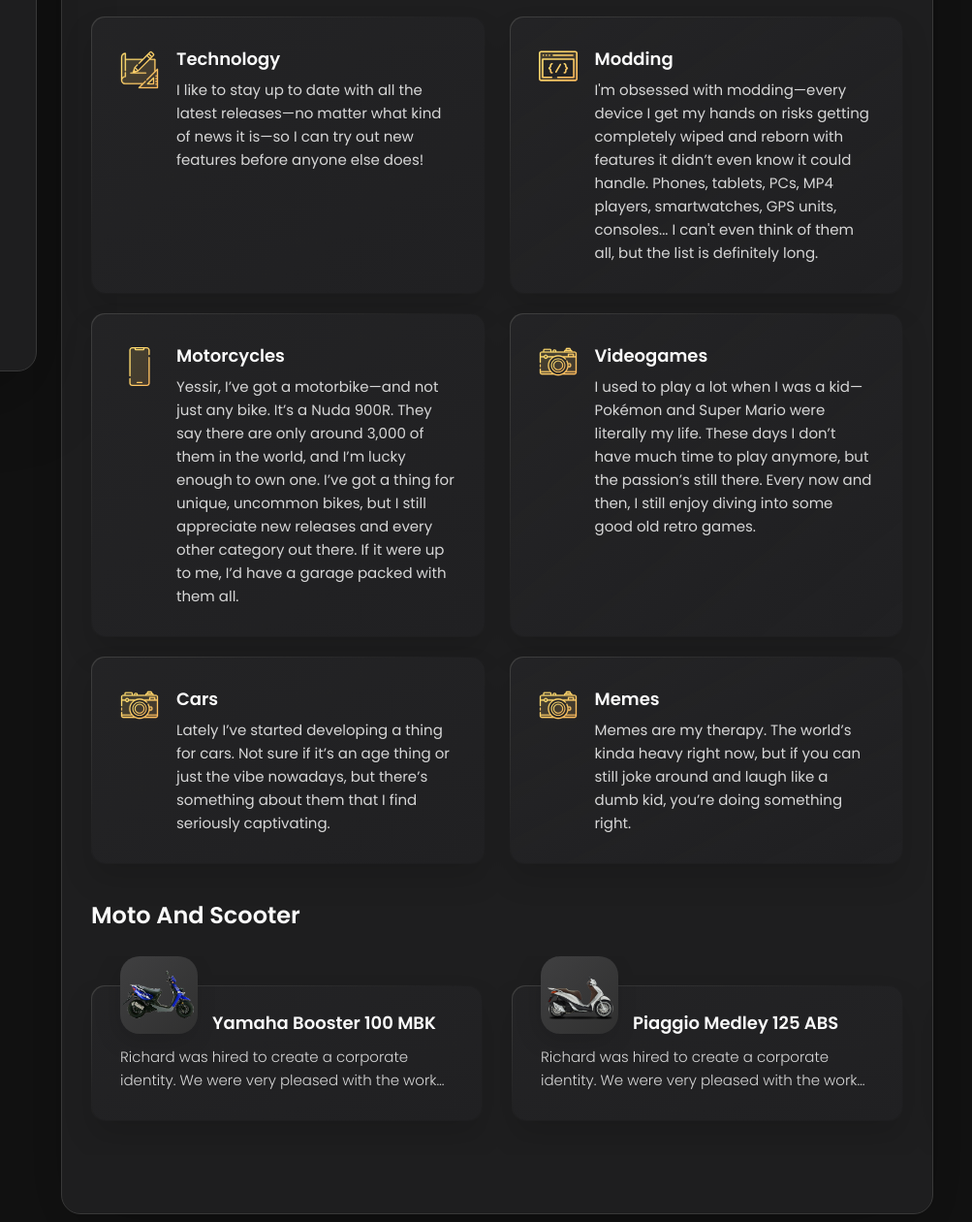
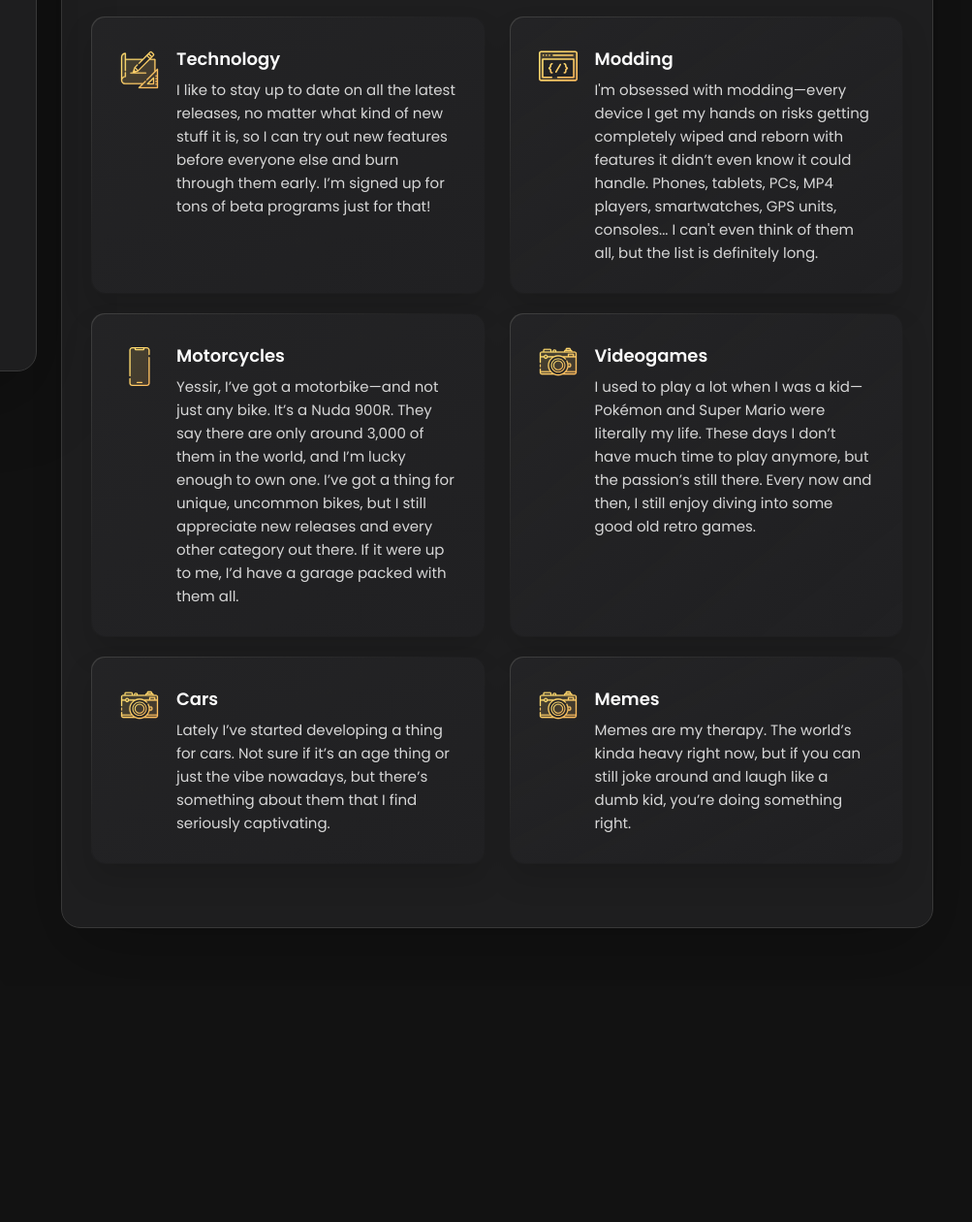
Before and after one commit to gioeleali/portfolio, a plain HTML site: page index.html in a window 1280 px wide. Shown: the part 440-1700 px from the top of the page at 97% size, 277-1280 px from the left. After the commit the page ends 1457 px from the top, so only its background shows below. Drawn offline with nearby package versions, Linux system fonts and the light colour scheme.

Commit message:
fix text

```diff
--- a/index.html
+++ b/index.html
@@ -260,7 +260,7 @@
                 <h4 class="h4 service-item-title">Technology</h4>
 
                 <p class="service-item-text">
-                  I like to stay up to date with all the latest releases—no matter what kind of news it is—so I can try out new features before anyone else does!
+                  I like to stay up to date on all the latest releases, no matter what kind of new stuff it is, so I can try out new features before everyone else and burn through them early. I’m signed up for tons of beta programs just for that!
                 </p>
               </div>
 
@@ -355,7 +355,7 @@
           - testimonials
         -->
 
-        <section class="testimonials">
+        <!--<section class="testimonials">
 
           <h3 class="h3 testimonials-title">Moto and Scooter</h3>
 
@@ -451,7 +451,7 @@
 
           </ul>
 
-        </section>
+        </section>-->
 
 
         <!--
```
